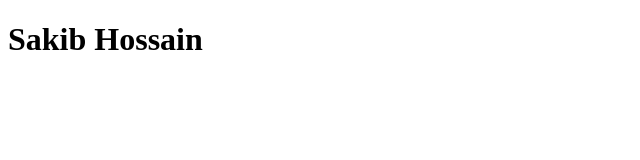
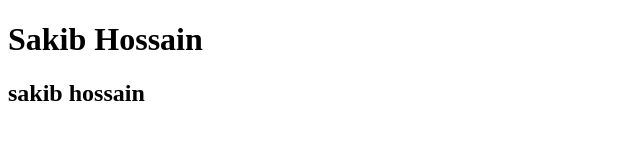
Before and after one commit to sakibhossain1/sakib2, a plain HTML site: page index.html in a window 1280 px wide. Shown: the whole page, without its empty margins (0-640 px from the left). Drawn offline with Linux system fonts and the light colour scheme.

Commit message:
h2tag added

```diff
--- a/index.html
+++ b/index.html
@@ -8,5 +8,6 @@
 </head>
 <body>
     <h1>Sakib Hossain</h1>
+    <h2>sakib hossain</h2>
 </body>
 </html>
```
